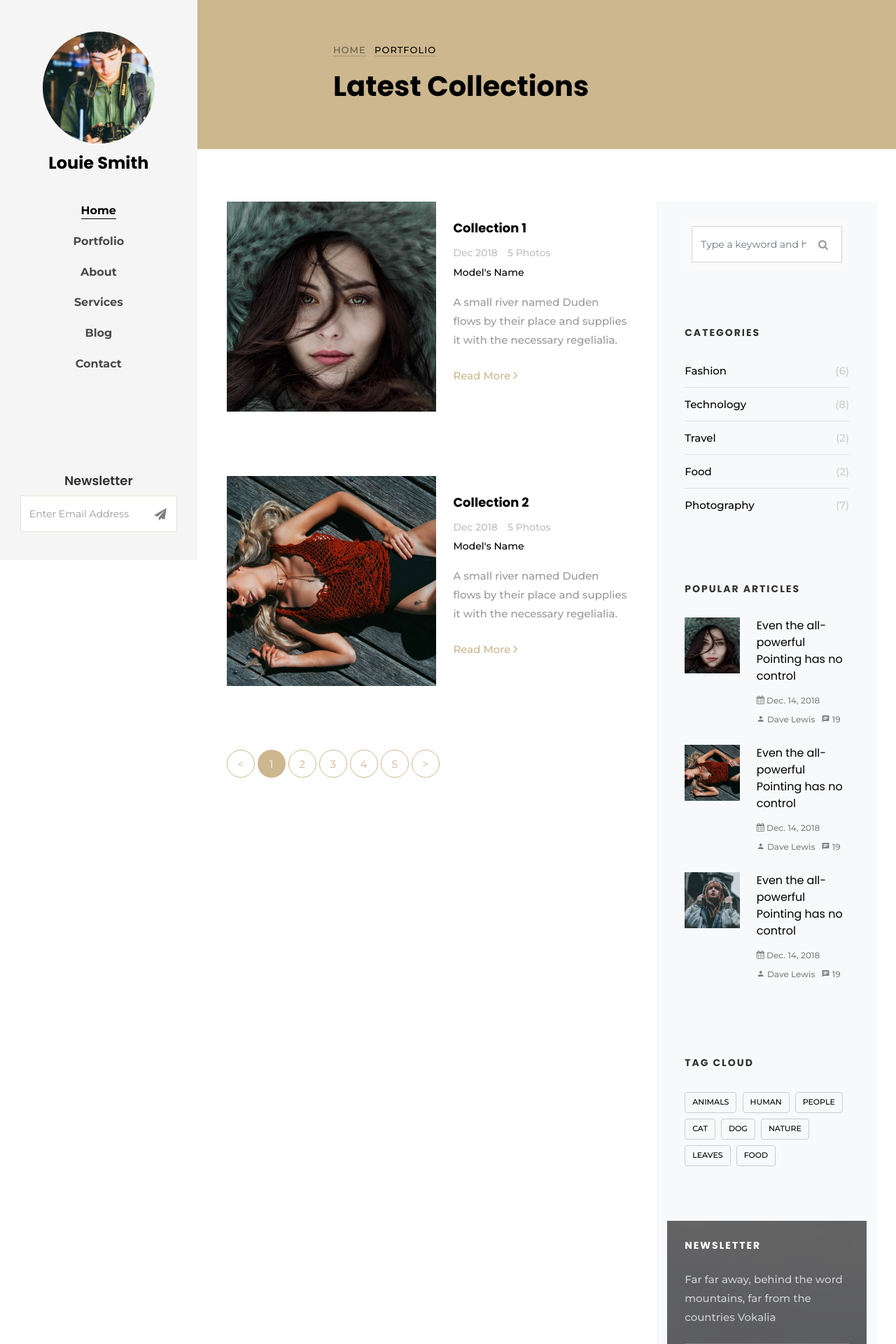
After one commit to gkaeso/photoweb, a Django app: page /website/portfolio/ in a window 1280 px wide. The commit adds this page. Shown: the top 1920 px of the page at 70% size. Run offline with Django 3.2, Linux system fonts and the light colour scheme; some libraries are stand-ins or nearby versions; some web fonts are replaced.

Commit message:
add page portfolio

```diff
--- a/website/resources/keys.json
+++ b/website/resources/keys.json
@@ -1,5 +1,4 @@
 {
-  "copyright": "Copyright &copy;<script>document.write(new Date().getFullYear());</script> All rights reserved | This template is made with <i class=\"icon-heart\" aria-hidden=\"true\"></i> by <a href=\"https://colorlib.com\" target=\"_blank\">Colorlib</a>",
 
     "author": {
         "name": "Louie Smith",
@@ -8,9 +7,14 @@
         "desc2": "I am A Photographer from America Far far away, behind the word mountains, far from the countries Vokalia and Consonantia, there live the blind texts. Separated they live in Bookmarksgrove right at the coast of the Semantics, a large language ocean."
     },
 
+
+    "header": {
+        "menu2_desc": "Latest Collections"
+    },
+
     "nav": {
         "menu1": "Home",
-    "menu2": "Collection",
+        "menu2": "Portfolio",
         "menu3": "About",
         "menu4": "Services",
         "menu5": "Blog",
@@ -28,8 +32,6 @@
         "header3": "have a question?"
     },
 
-  "home": {
-    "title": "home"
-  }
+    "copyright": "Copyright &copy;<script>document.write(new Date().getFullYear());</script> All rights reserved | This template is made with <i class=\"icon-heart\" aria-hidden=\"true\"></i> by <a href=\"https://colorlib.com\" target=\"_blank\">Colorlib</a>"
 
 }
--- a/website/templates/website/inc/nav.html
+++ b/website/templates/website/inc/nav.html
@@ -11,7 +11,7 @@
     <nav id="colorlib-main-menu" role="navigation">
         <ul>
             <li class="colorlib-active"><a href="{% url 'website:index' %}">{{ keys.nav.menu1 }}</a></li>
-            <li><a href="#">{{ keys.nav.menu2 }}</a></li>
+            <li><a href="{% url 'website:portfolio' %}">{{ keys.nav.menu2 }}</a></li>
             <li><a href="#">{{ keys.nav.menu3 }}</a></li>
             <li><a href="#">{{ keys.nav.menu4 }}</a></li>
             <li><a href="#">{{ keys.nav.menu5 }}</a></li>
--- /dev/null
+++ b/website/templates/website/portfolio.html
@@ -0,0 +1,195 @@
+<!-- website/portfolio.html -->
+
+{% extends "website/lay/main.html" %}
+{% load static %}
+
+{% block content %}
+
+<section class="ftco-section ftco-bread">
+    <div class="container">
+        <div class="row no-gutters slider-text justify-content-center align-items-center">
+            <div class="col-md-8 ftco-animate">
+                <p class="breadcrumbs"><span class="mr-2"><a href="{% url 'website:index' %}">{{ keys.nav.menu1 }}</a></span>&nbsp;<span>{{ keys.nav.menu2 }}</span></p>
+                <h1 class="bread">{{ keys.header.menu2_desc }}</h1>
+            </div>
+        </div>
+    </div>
+</section>
+
+<section class="ftco-section">
+
+    <div class="container">
+
+        <div class="row d-flex">
+
+            <div class="col-lg-8">
+                <div class="row">
+                    <div class="col-md-12">
+                        <div class="blog-entry ftco-animate d-md-flex">
+                            <a href="single.html" class="img img-2" style="background-image: url({% static 'photoweb/images/image_1.jpg' %});"></a>
+                            <div class="text text-2 p-4">
+                                <h3 class="mb-2"><a href="single.html">Collection 1</a></h3>
+                                <div class="meta-wrap">
+                                    <p class="meta">
+                                        <span>Dec 2018</span>
+                                        <span>5 Photos</span>
+                                        <br/>
+                                        <span><a href="single.html">Model's Name</a></span>
+                                    </p>
+                                </div>
+                                <p class="mb-4">A small river named Duden flows by their place and supplies it with the necessary regelialia.</p>
+                                <p><a href="#" class="btn-custom">Read More <span class="ion-ios-arrow-forward"></span></a></p>
+                            </div>
+                        </div>
+                    </div>
+
+                    <div class="col-md-12">
+                        <div class="blog-entry ftco-animate d-md-flex">
+                            <a href="single.html" class="img img-2" style="background-image: url({% static 'photoweb/images/image_2.jpg' %});"></a>
+                            <div class="text text-2 p-4">
+                                <h3 class="mb-2"><a href="single.html">Collection 2</a></h3>
+                                <div class="meta-wrap">
+                                    <p class="meta">
+                                        <span>Dec 2018</span>
+                                        <span>5 Photos</span>
+                                        <br/>
+                                        <span><a href="single.html">Model's Name</a></span>
+                                    </p>
+                                </div>
+                                <p class="mb-4">A small river named Duden flows by their place and supplies it with the necessary regelialia.</p>
+                                <p><a href="#" class="btn-custom">Read More <span class="ion-ios-arrow-forward"></span></a></p>
+                            </div>
+                        </div>
+                    </div>
+                </div>
+
+                <div class="row">
+                    <div class="col">
+                        <div class="block-27">
+                            <ul>
+                                <li><a href="#">&lt;</a></li>
+                                <li class="active"><span>1</span></li>
+                                <li><a href="#">2</a></li>
+                                <li><a href="#">3</a></li>
+                                <li><a href="#">4</a></li>
+                                <li><a href="#">5</a></li>
+                                <li><a href="#">&gt;</a></li>
+                            </ul>
+                        </div>
+                    </div>
+                </div>
+            </div>
+
+            <div class="col-lg-4 sidebar ftco-animate bg-light">
+                <div class="sidebar-box">
+                    <form action="#" class="search-form">
+                        <div class="form-group">
+                            <span class="icon icon-search"></span>
+                            <input type="text" class="form-control" placeholder="Type a keyword and hit enter">
+                        </div>
+                    </form>
+                </div>
+
+                <div class="sidebar-box ftco-animate">
+                    <h3 class="sidebar-heading">Categories</h3>
+                    <ul class="categories">
+                        <li><a href="#">Fashion <span>(6)</span></a></li>
+                        <li><a href="#">Technology <span>(8)</span></a></li>
+                        <li><a href="#">Travel <span>(2)</span></a></li>
+                        <li><a href="#">Food <span>(2)</span></a></li>
+                        <li><a href="#">Photography <span>(7)</span></a></li>
+                    </ul>
+                </div>
+
+                <div class="sidebar-box ftco-animate">
+                    <h3 class="sidebar-heading">Popular Articles</h3>
+                    <div class="block-21 mb-4 d-flex">
+                        <a class="blog-img mr-4" style="background-image: url({% static 'photoweb/images/image_1.jpg' %});"></a>
+                        <div class="text">
+                            <h3 class="heading"><a href="#">Even the all-powerful Pointing has no control</a></h3>
+                            <div class="meta">
+                                <div><a href="#"><span class="icon-calendar"></span> Dec. 14, 2018</a></div>
+                                <div><a href="#"><span class="icon-person"></span> Dave Lewis</a></div>
+                                <div><a href="#"><span class="icon-chat"></span> 19</a></div>
+                            </div>
+                        </div>
+                    </div>
+                    <div class="block-21 mb-4 d-flex">
+                        <a class="blog-img mr-4" style="background-image: url({% static 'photoweb/images/image_2.jpg' %});"></a>
+                        <div class="text">
+                            <h3 class="heading"><a href="#">Even the all-powerful Pointing has no control</a></h3>
+                            <div class="meta">
+                                <div><a href="#"><span class="icon-calendar"></span> Dec. 14, 2018</a></div>
+                                <div><a href="#"><span class="icon-person"></span> Dave Lewis</a></div>
+                                <div><a href="#"><span class="icon-chat"></span> 19</a></div>
+                            </div>
+                        </div>
+                    </div>
+                  <div class="block-21 mb-4 d-flex">
+                        <a class="blog-img mr-4" style="background-image: url({% static 'photoweb/images/image_3.jpg' %});"></a>
+                        <div class="text">
+                            <h3 class="heading"><a href="#">Even the all-powerful Pointing has no control</a></h3>
+                            <div class="meta">
+                                <div><a href="#"><span class="icon-calendar"></span> Dec. 14, 2018</a></div>
+                                <div><a href="#"><span class="icon-person"></span> Dave Lewis</a></div>
+                                <div><a href="#"><span class="icon-chat"></span> 19</a></div>
+                            </div>
+                        </div>
+                    </div>
+                </div>
+
+                <div class="sidebar-box ftco-animate">
+                    <h3 class="sidebar-heading">Tag Cloud</h3>
+                    <ul class="tagcloud">
+                        <a href="#" class="tag-cloud-link">animals</a>
+                        <a href="#" class="tag-cloud-link">human</a>
+                        <a href="#" class="tag-cloud-link">people</a>
+                        <a href="#" class="tag-cloud-link">cat</a>
+                        <a href="#" class="tag-cloud-link">dog</a>
+                        <a href="#" class="tag-cloud-link">nature</a>
+                        <a href="#" class="tag-cloud-link">leaves</a>
+                        <a href="#" class="tag-cloud-link">food</a>
+                    </ul>
+                </div>
+
+                <div class="sidebar-box subs-wrap img" style="background-image: url(images/bg_1.jpg);">
+                    <div class="overlay"></div>
+                    <h3 class="mb-4 sidebar-heading">Newsletter</h3>
+                    <p class="mb-4">Far far away, behind the word mountains, far from the countries Vokalia</p>
+                    <form action="#" class="subscribe-form">
+                        <div class="form-group">
+                          <input type="text" class="form-control" placeholder="Email Address">
+                          <input type="submit" value="Subscribe" class="mt-2 btn btn-white submit">
+                        </div>
+                    </form>
+                </div>
+
+                <div class="sidebar-box ftco-animate">
+                    <h3 class="sidebar-heading">Archives</h3>
+                    <ul class="categories">
+                        <li><a href="#">Decob14 2018 <span>(10)</span></a></li>
+                        <li><a href="#">September 2018 <span>(6)</span></a></li>
+                        <li><a href="#">August 2018 <span>(8)</span></a></li>
+                        <li><a href="#">July 2018 <span>(2)</span></a></li>
+                        <li><a href="#">June 2018 <span>(7)</span></a></li>
+                        <li><a href="#">May 2018 <span>(5)</span></a></li>
+                    </ul>
+                </div>
+
+                <div class="sidebar-box ftco-animate">
+                    <h3 class="sidebar-heading">Paragraph</h3>
+                    <p>Lorem ipsum dolor sit amet, consectetur adipisicing elit. Ducimus itaque, autem necessitatibus voluptate quod mollitia delectus aut.</p>
+                </div>
+            </div>
+
+        </div>
+
+    </div>
+
+</section>
+
+{% include "website/inc/footer.html" %}
+
+{% endblock %}
+
+<!-- website/portfolio.html -->
--- a/website/urls.py
+++ b/website/urls.py
@@ -7,4 +7,5 @@ app_name = 'website'
 
 urlpatterns = [
     path('', views.index, name='index'),
+    path('portfolio/', views.portfolio, name='portfolio'),
 ]
--- a/website/views.py
+++ b/website/views.py
@@ -5,3 +5,6 @@ from .resources import KEYS
 
 def index(request):
     return render(request, 'website/index.html', { "keys" : KEYS })
+
+def portfolio(request):
+    return render(request, 'website/portfolio.html', { "keys" : KEYS })
```
Also changed, not shown: website/resources.py (line endings or trailing spaces). Lines whose indentation alone changed are shown as unchanged.
